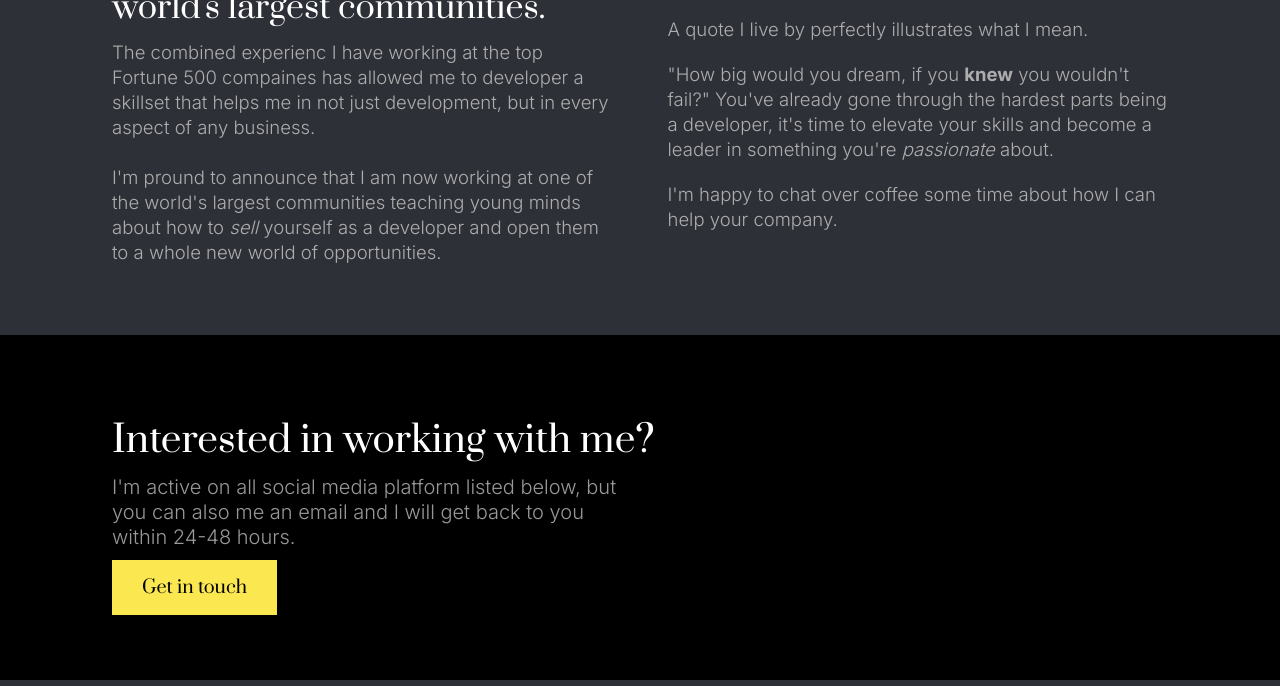
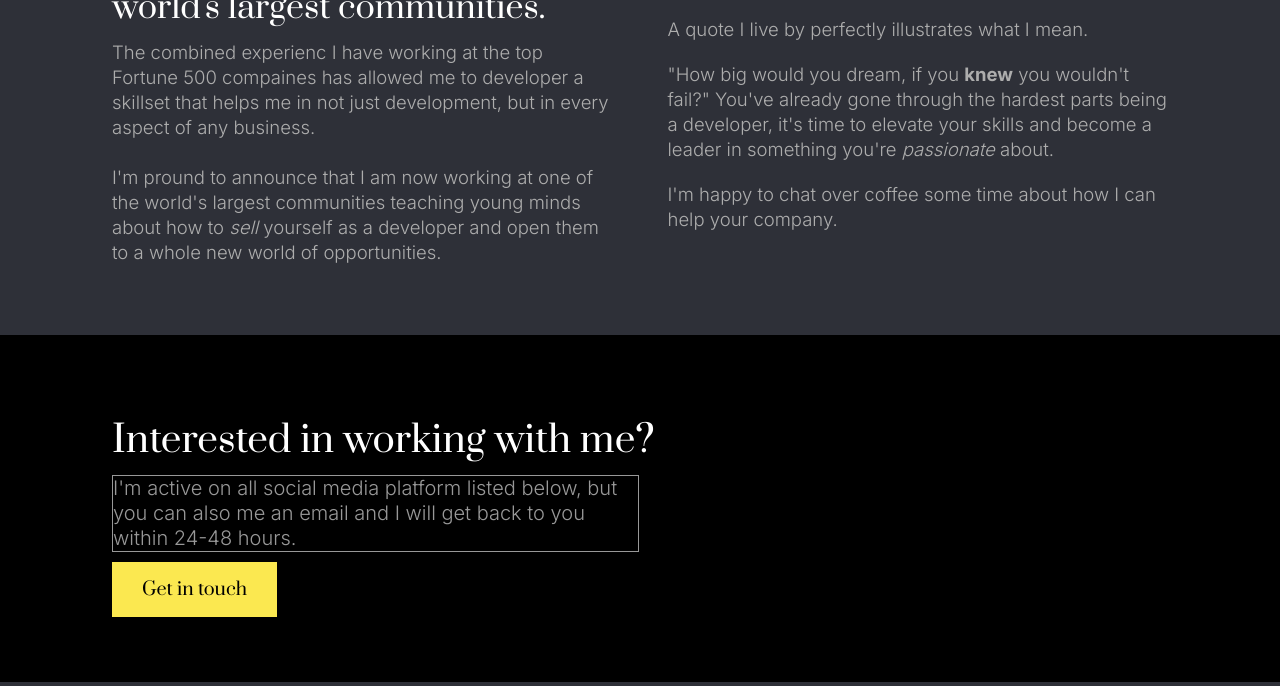
Before and after one commit to leovirgldo/Johnathan_Specter, a plain HTML site: page index.html in a window 1280 px wide. Shown: the part 1142-1828 px from the top of the page. Drawn offline with Linux system fonts and the light colour scheme.

Commit message:
Update style.css

```diff
--- a/css/style.css
+++ b/css/style.css
@@ -359,7 +359,8 @@ footer .footer-container{
   .getInTouch p {
     font-size: 17px;
     color: #989898;
-    width: 530px;
+    width: 535px;
+    border: 1px solid;
   }
   footer {
     padding: 0 2em;
```
